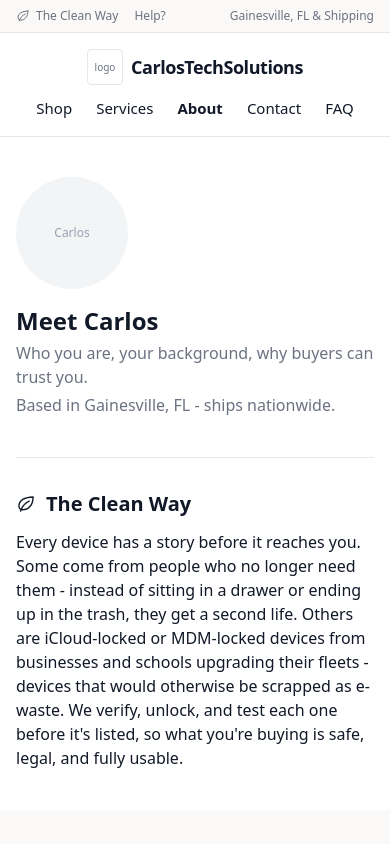
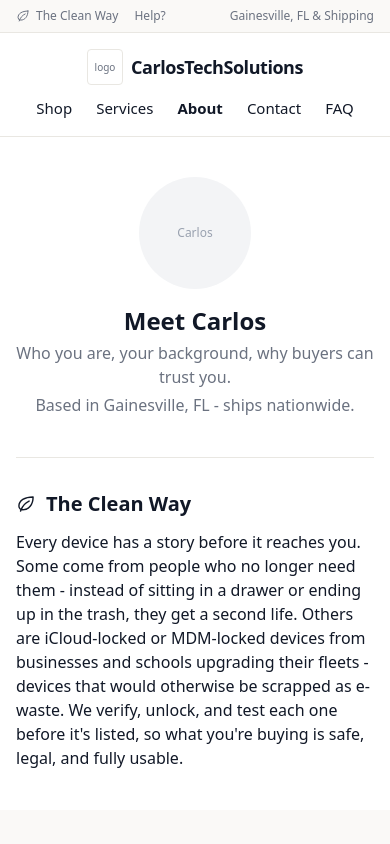
Before and after one commit to carlossalcedo1/CarlosTechSolutions-Business, a React (Vite) app in the folder frontend/: page /about in a window 390 px wide. Shown: the top 844 px of the page. Built offline with nearby package versions, Linux system fonts and the light colour scheme.

Commit message:
About page: center the Meet Carlos block on mobile
Photo, heading, and the Gainesville line were left-aligned even when
stacked (flex-col) on mobile. Centers on mobile, reverts to the
original left-aligned side-by-side layout at sm and up.

```diff
--- a/frontend/src/pages/AboutPage.tsx
+++ b/frontend/src/pages/AboutPage.tsx
@@ -6,7 +6,7 @@
   return (
     <div>
       <div className="mx-auto max-w-4xl px-4 py-10">
-        <div className="flex flex-col gap-4 sm:flex-row sm:items-center">
+        <div className="flex flex-col items-center gap-4 text-center sm:flex-row sm:items-center sm:text-left">
           <PlaceholderImage label="Carlos" className="h-28 w-28 shrink-0 rounded-full" />
           <div>
             <h1 className="text-2xl font-semibold text-ink">Meet Carlos</h1>
```
